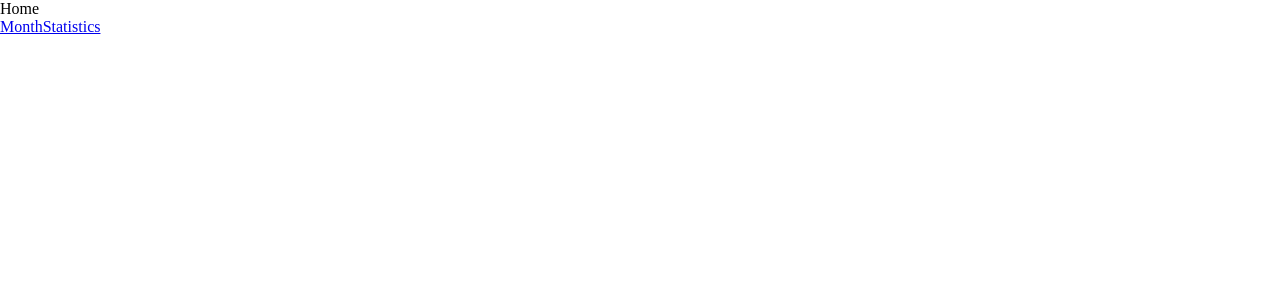
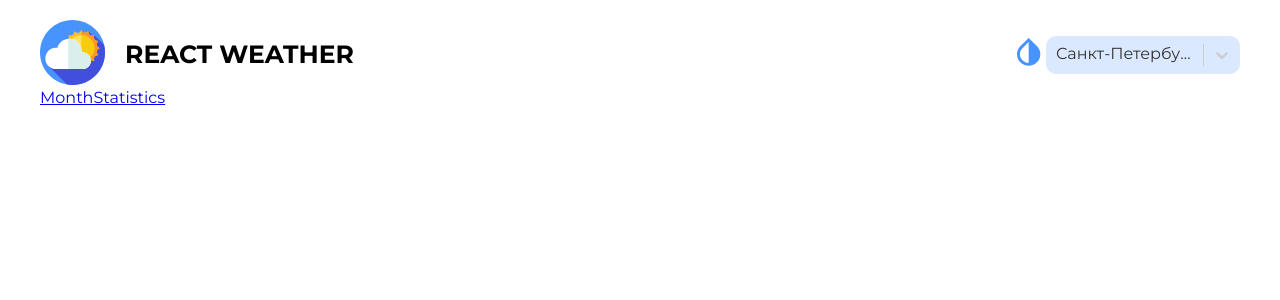
Before and after one commit to AVor0n/React-weather, a React (Vite) app: page / in a window 1280 px wide. Shown: the top 300 px of the page. Built offline with nearby package versions, Linux system fonts and the light colour scheme.

Commit message:
feat: add header

```diff
--- a/package.json
+++ b/package.json
@@ -9,7 +9,8 @@
   "dependencies": {
     "normalize.css": "^8.0.1",
     "react": "^17.0.2",
-    "react-dom": "^17.0.2"
+    "react-dom": "^17.0.2",
+    "react-select": "^5.2.2"
   },
   "devDependencies": {
     "@types/react": "^17.0.33",
--- a/src/App.tsx
+++ b/src/App.tsx
@@ -4,7 +4,7 @@
 
 function App() {
   return (
-    <div className="App">
+    <div className="container">
       <Routes>
         <Route path="/" element={<Home />} />
         <Route path="/month-statistics" element={<MonthStatistics />} />
--- /dev/null
+++ b/src/assets/svg/global/GlobalSvgSelector.tsx
@@ -0,0 +1,72 @@
+import React from "react";
+
+type Props = {
+  id: string;
+};
+
+const GlobalSvgSelector = ({ id }: Props) => {
+  switch (id) {
+    case "header-logo":
+      return (
+        <svg
+          width="65"
+          height="65"
+          viewBox="0 0 65 65"
+          fill="none"
+          xmlns="http://www.w3.org/2000/svg"
+        >
+          <path
+            d="M32.5 65C50.4493 65 65 50.4493 65 32.5C65 14.5507 50.4493 0 32.5 0C14.5507 0 0 14.5507 0 32.5C0 50.4493 14.5507 65 32.5 65Z"
+            fill="#4793FF"
+          />
+          <path
+            d="M65 32.5C65 29.8954 64.6916 27.3631 64.113 24.9358L54.3423 15.1651L53.0241 15.7211L48.3235 11.1622C48.3235 11.1622 46.5495 14.0707 44.5394 12.8753L41.3829 9.7971L41.1963 14.2822L8.78809 46.265L27.0688 64.5457C28.8351 64.8429 30.6492 65 32.5 65C50.4493 65 65 50.4493 65 32.5Z"
+            fill="#424FDD"
+          />
+          <path
+            d="M58.3388 29.0023L59.7103 28.1252L58.2388 27.1841C56.6468 26.1659 56.217 24.03 57.2916 22.4755L58.2847 21.0386L56.6808 20.7601C54.8077 20.4347 53.5845 18.6126 53.9927 16.7559L54.3422 15.1659L52.6363 15.5409C50.7905 15.9467 48.9765 14.7403 48.637 12.8812L48.3233 11.163L46.9922 12.1001C45.4377 13.1946 43.2843 12.7711 42.26 11.1694L41.3829 9.79797L40.4418 11.2695C39.4237 12.8615 37.2878 13.2912 35.7333 12.2167L34.2964 11.2235L34.0179 12.8275C33.6925 14.7005 31.8705 15.9237 30.0136 15.5156L28.4237 15.1661L28.7987 16.8719C29.2044 18.7177 27.998 20.5317 26.1389 20.8712L24.4207 21.1849L25.3579 22.516C26.4524 24.0705 26.0288 26.2239 24.4272 27.2482L23.0557 28.1253L24.5271 29.0664C26.1192 30.0846 26.5488 32.2204 25.4743 33.775L24.4812 35.2118L26.0851 35.4904C27.9581 35.8157 29.1813 37.6379 28.7732 39.4946L28.4237 41.0845L30.1296 40.7095C31.9753 40.3038 33.7894 41.5102 34.1288 43.3693L34.4425 45.0876L35.7736 44.1505C37.3282 43.056 39.4816 43.4795 40.5058 45.0812L41.3829 46.4526L42.324 44.9811C43.3422 43.3891 45.4781 42.9594 47.0326 44.0339L48.4695 45.0271L48.748 43.4231C49.0734 41.5501 50.8955 40.3269 52.7522 40.735L54.3422 41.0845L53.9672 39.3787C53.5614 37.5329 54.7678 35.7189 56.6269 35.3794L58.3453 35.0657L57.4081 33.7346C56.3136 32.1801 56.7371 30.0265 58.3388 29.0023Z"
+            fill="#FDBF2D"
+          />
+          <path
+            d="M57.4082 33.734L58.3451 35.0644L56.6275 35.378C54.7676 35.7183 53.5615 37.5324 53.9678 39.3783L54.3423 41.0833L52.7529 40.7342C50.8955 40.3254 49.0738 41.5492 48.7475 43.4218L48.4695 45.0265L47.0323 44.0324C45.4784 42.9584 43.3418 43.3875 42.3237 44.9795L41.3829 46.4521V9.79697L42.2602 11.1681C43.2847 12.7702 45.4378 13.1942 46.9917 12.0986L48.3235 11.1617L48.637 12.8807C48.976 14.7393 50.7902 15.9453 52.6361 15.5403L54.3423 15.1645L53.9932 16.7553C53.5844 18.6113 54.8082 20.4344 56.6808 20.7594L58.2842 21.0374L57.2914 22.4745C56.2174 24.0297 56.6465 26.165 58.2385 27.1832L59.7099 28.1239L58.3388 29.0012C56.7366 30.0257 56.3139 32.1788 57.4082 33.734Z"
+            fill="#FD9827"
+          />
+          <path
+            d="M41.383 40.9704C48.4777 40.9704 54.2291 35.219 54.2291 28.1243C54.2291 21.0296 48.4777 15.2782 41.383 15.2782C34.2883 15.2782 28.5369 21.0296 28.5369 28.1243C28.5369 35.219 34.2883 40.9704 41.383 40.9704Z"
+            fill="#FFE05F"
+          />
+          <path
+            d="M54.2293 28.1239C54.2293 35.2193 48.4771 40.9703 41.3829 40.9703V15.2788C48.4771 15.2788 54.2293 21.0298 54.2293 28.1239Z"
+            fill="#F9CB0D"
+          />
+          <path
+            d="M42.5274 32.2419C42.1958 32.2419 41.8694 32.2632 41.5478 32.3006C41.5794 31.9404 41.5966 31.576 41.5966 31.2076C41.5966 24.3886 36.0687 18.8605 29.2495 18.8605C23.5703 18.8605 18.7873 22.6953 17.3468 27.9164C16.8894 27.8562 16.4229 27.8247 15.9491 27.8247C10.0886 27.8247 5.33777 32.5755 5.33777 38.4361C5.33777 44.2966 10.0886 49.0474 15.9491 49.0474H42.5274C47.1682 49.0474 50.9302 45.2853 50.9302 40.6447C50.9302 36.0039 47.1682 32.2419 42.5274 32.2419Z"
+            fill="white"
+          />
+          <path
+            d="M50.9302 40.6435C50.9302 45.2846 47.1684 49.0466 42.5272 49.0466H28.134V18.9097C28.5016 18.8759 28.8735 18.8595 29.2498 18.8595C36.0691 18.8595 41.5969 24.3873 41.5969 31.2066C41.5969 31.5753 41.5795 31.9395 41.5478 32.2996C41.8696 32.2625 42.1956 32.2406 42.5272 32.2406C47.1684 32.2406 50.9302 36.0035 50.9302 40.6435Z"
+            fill="#DAEFEC"
+          />
+        </svg>
+      );
+    case "change-theme":
+      return (
+        <svg
+          width="35"
+          height="35"
+          viewBox="0 0 35 35"
+          fill="none"
+          xmlns="http://www.w3.org/2000/svg"
+        >
+          <path
+            d="M17.6667 7.09792V27.7917C12.8396 27.7917 8.91667 23.9562 8.91667 19.2312C8.91667 16.9562 9.82083 14.8125 11.4687 13.1937L17.6667 7.09792ZM17.6667 3L9.42708 11.1083C7.3125 13.1937 6 16.0667 6 19.2312C6 25.575 11.2208 30.7083 17.6667 30.7083C24.1125 30.7083 29.3333 25.575 29.3333 19.2312C29.3333 16.0667 28.0208 13.1937 25.9062 11.1083L17.6667 3Z"
+            fill="#4793FF"
+          />
+        </svg>
+      );
+    default:
+      return null;
+  }
+};
+
+export default GlobalSvgSelector;
--- a/src/pages/Home/Home.tsx
+++ b/src/pages/Home/Home.tsx
@@ -1,5 +1,6 @@
 import React from "react";
 import { Link } from "react-router-dom";
+import Header from "../../shared/Header/Header";
 import s from "./Home.module.scss";
 
 type Props = {};
@@ -7,7 +8,7 @@
 const Home = (props: Props) => {
   return (
     <div className={s.home}>
-      Home
+      <Header />
       <Link to={"/month-statistics"}>MonthStatistics</Link>
     </div>
   );
--- /dev/null
+++ b/src/shared/Header/Header.module.scss
@@ -0,0 +1,35 @@
+.header {
+  display: flex;
+  align-items: center;
+  justify-content: space-between;
+}
+
+.wrapper {
+  display: flex;
+  align-items: center;
+}
+
+.title {
+  text-transform: uppercase;
+  font-weight: bold;
+  font-size: 25px;
+}
+
+.change-theme,
+.logo {
+  margin-right: 20px;
+}
+
+.logo {
+  svg {
+    width: 65px;
+    height: 65px;
+  }
+}
+
+.change-theme {
+  svg {
+    width: 35px;
+    height: 35px;
+  }
+}
--- /dev/null
+++ b/src/shared/Header/Header.tsx
@@ -0,0 +1,50 @@
+import React from "react";
+import Select, { SelectComponentsConfig, SelectInstance, StylesConfig } from "react-select";
+import GlobalSvgSelector from "../../assets/svg/global/GlobalSvgSelector";
+import s from "./Header.module.scss";
+
+type Props = {};
+
+const Header = (props: Props) => {
+  const selectOptions: Array<ThemeOptions> = [
+    { value: "Saint-Peterburg", label: "Санкт-Петербург" },
+    { value: "Moscow", label: "Москва" },
+    { value: "Samara", label: "Самара" },
+  ];
+
+  interface ThemeOptions {
+    readonly value: string;
+    readonly label: string;
+  }
+
+  const selectStyles: StylesConfig<ThemeOptions> = {
+    control: (styles) => ({
+      ...styles,
+      backgroundColor: "rgba(71,147,255,0.2)",
+      width: "194px",
+      height: "37px",
+      border: "none",
+      borderRadius: "10px",
+      zIndex: 100,
+    }),
+  };
+
+  return (
+    <header className={s.header}>
+      <div className={s.wrapper}>
+        <div className={s.logo}>
+          <GlobalSvgSelector id="header-logo" />
+        </div>
+        <div className={s.title}>React weather</div>
+      </div>
+      <div className={s.wrapper}>
+        <div className={s.changeTheme}>
+          <GlobalSvgSelector id="change-theme" />
+        </div>
+        <Select defaultValue={selectOptions[0]} options={selectOptions} styles={selectStyles} />
+      </div>
+    </header>
+  );
+};
+
+export default Header;
--- a/src/styles/index.scss
+++ b/src/styles/index.scss
@@ -1 +1,12 @@
-@import 'normalize.css';
+@import "normalize.css";
+@import url("https://fonts.googleapis.com/css2?family=Montserrat:wght@400;500;700&display=swap");
+
+body {
+  font-family: "Montserrat", sans-serif;
+}
+
+.container {
+  padding-top: 20px;
+  max-width: 1200px;
+  margin: 0 auto;
+}
```
Also changed, not shown: src/assets/svg/logo.svg (deleted), 1 other file (tests, documents, lock files or other folders).
